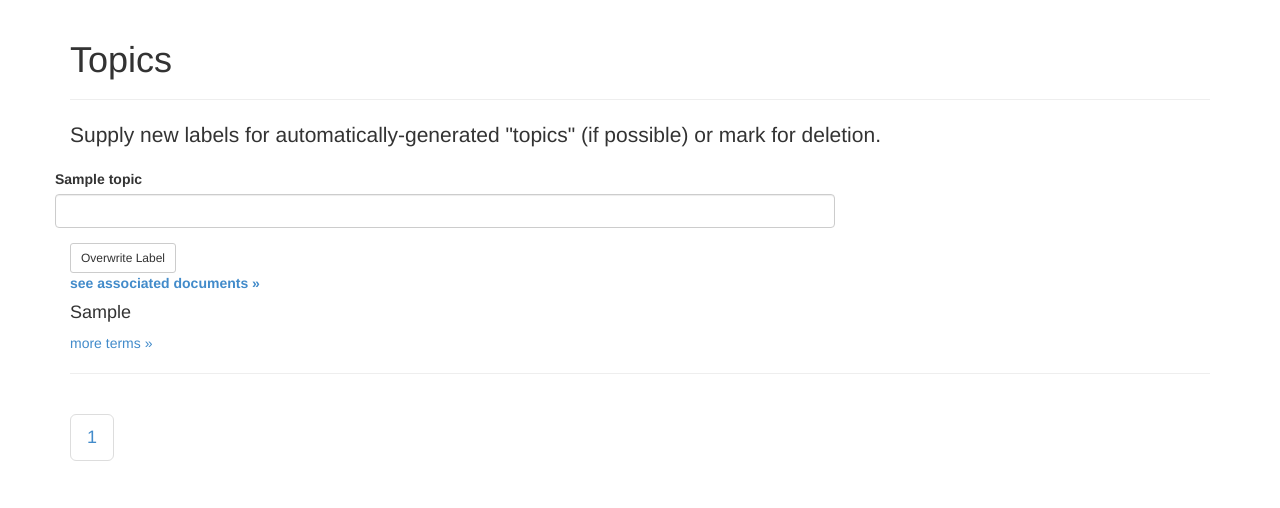
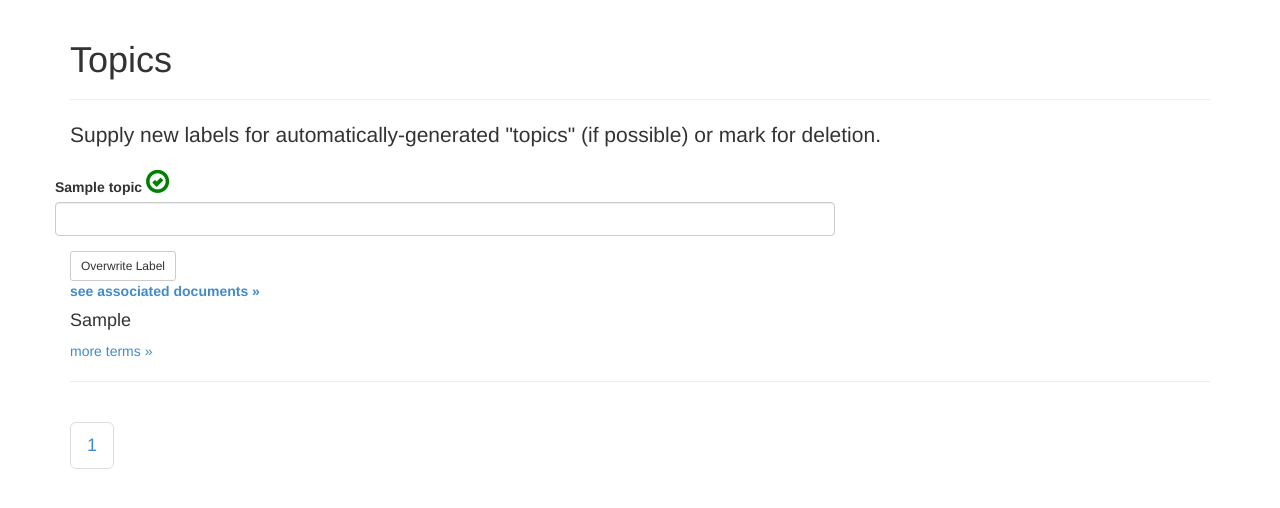
Before and after one commit to trevormunoz/kap_topics, a Flask app: page /topics in a window 1280 px wide. Shown: the top 508 px of the page. Run offline with Flask 2, Linux system fonts and the light colour scheme; tables that the repository leaves empty hold one stand-in row (values such as "Sample post"); parts of the project's set-up code (start-up, migrations or seed data) failed here and were passed over; some libraries are stand-ins or nearby versions.

Commit message:
Add glyphicons to mark edited topics

```diff
--- a/static/js/main.js
+++ b/static/js/main.js
@@ -1,6 +1,7 @@
 $(document).ready( function() {
     $('p.full-list').hide();
     $('a.showLess').hide();
+    $('.glyphicon-ok-circle').css({'color': 'green', 'font-size': '1.66em'});
 });
 
 $('.showMore').on("click", function(event){
--- a/templates/topics.html
+++ b/templates/topics.html
@@ -21,7 +21,7 @@
                        <button type="submit" class="btn btn-default btn-sm btn-primary">Save New Label</button>
                         {% else %}
                         <div class="form-group">
-                           <label for="{{topic.id}}">{{ topic.supplied_label }}</label>
+                           <label for="{{topic.id}}">{{ topic.supplied_label }}</label>&nbsp;<span class="glyphicon glyphicon-ok-circle"></span>
                            {{ form.supplied_label(class='form-control') | safe }}
                        </div>
                        <button type="submit" class="btn btn-default btn-sm">Overwrite Label</button>
```
Also changed, not shown: static/fonts/glyphicons-halflings-regular.ttf (added), static/fonts/glyphicons-halflings-regular.woff (added), 2 other files.
